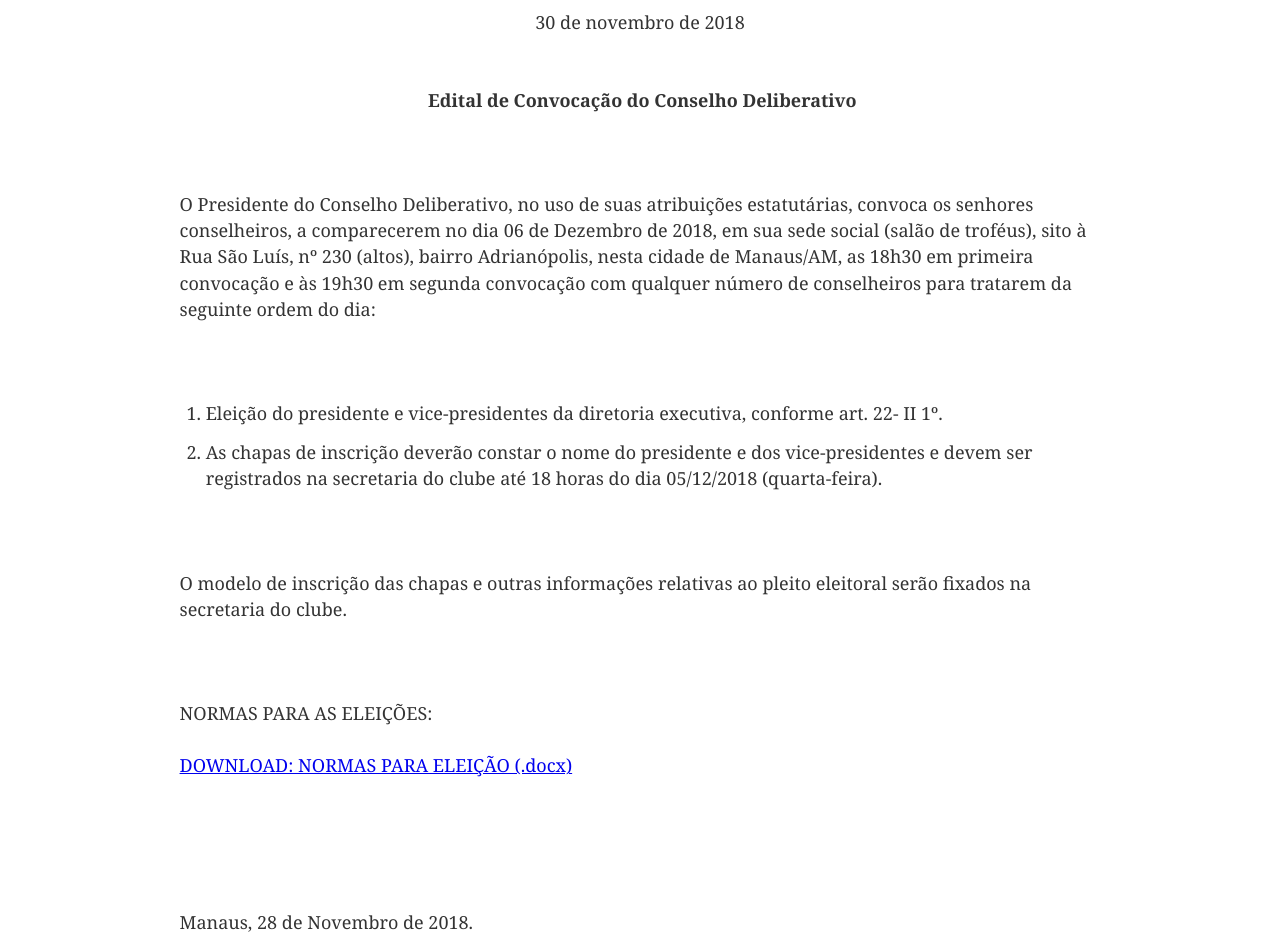
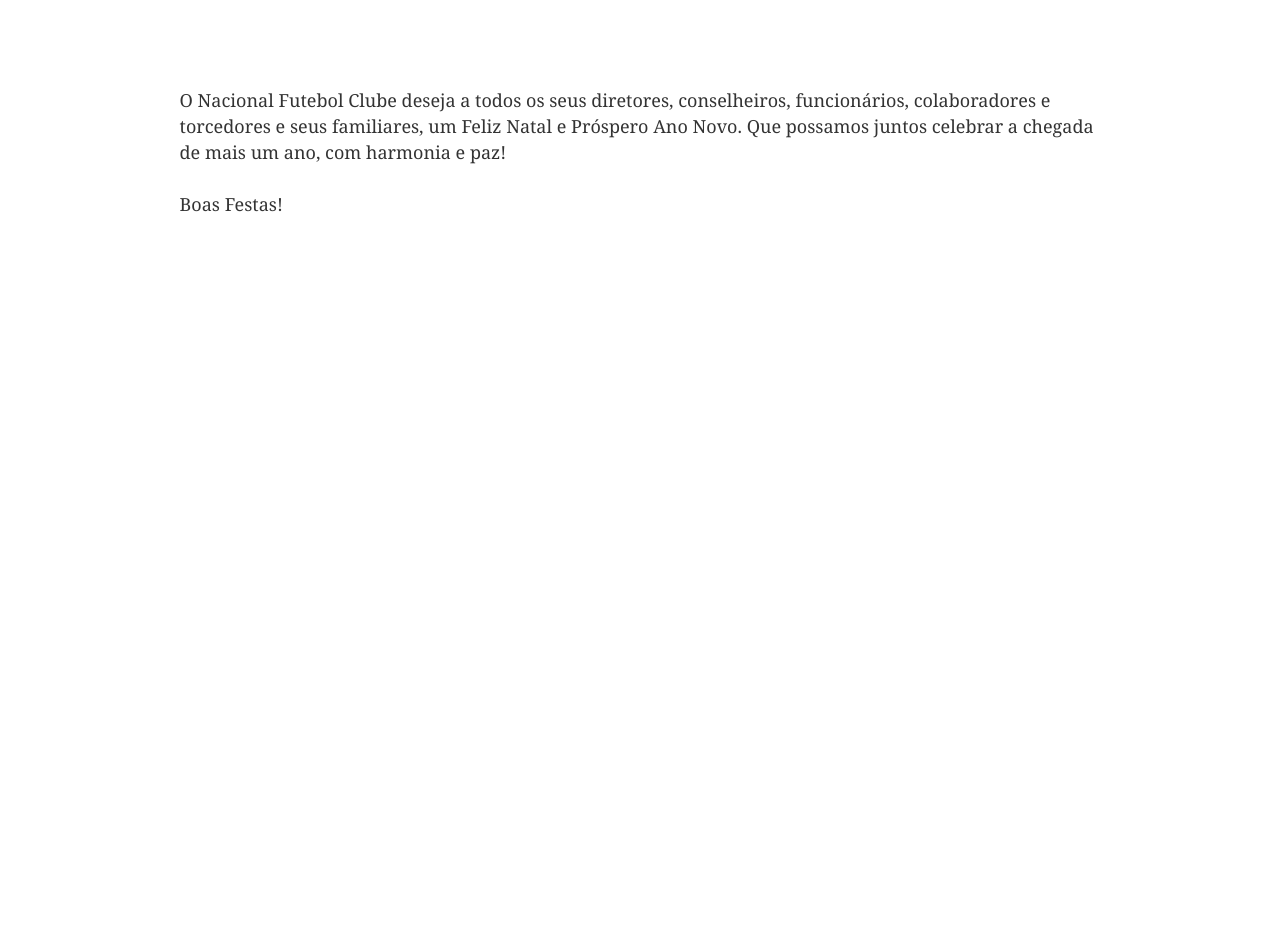
Before and after one commit to nacionalfc/website, a Gatsby site: page / in a window 1280 px wide. Shown: the part 391-1333 px from the top of the page. After the commit the page ends 800 px from the top, so only its background shows below. Built offline with nearby package versions, Linux system fonts and the light colour scheme; Gatsby itself is replaced by a stand-in of ours.

Commit message:
chore(pages): changed home page content

```diff
--- a/src/pages/index.js
+++ b/src/pages/index.js
@@ -7,45 +7,24 @@
     <article>
       <header className="entry-header">
         <h1 className="entry-title" style={{ 'text-align': 'center' }}>
-          Convocação do Conselho Deliberativo
+          FELIZ NATAL E PRÓSPERO ANO NOVO
         </h1>
         <div className="entry-meta" style={{ 'text-align': 'center' }}>
           <span className="posted-on">
-            <time className="entry-date published" datetime="2018-11-30T18:22:42+00:00">
-              30 de novembro de 2018
-            </time>
+            &nbsp;
           </span>
         </div>
       </header>
 
       <div className="entry-content">
         <p style={{'text-align':'center'}}><strong>&nbsp;</strong></p>
-        <p style={{'text-align':'center'}}><strong>&nbsp;Edital de Convocação do Conselho Deliberativo</strong></p>
-        <p style={{'text-align':'center'}}><strong>&nbsp;</strong></p>
-        <p>O Presidente do Conselho Deliberativo, no uso de suas atribuições estatutárias, convoca os senhores conselheiros,
-          a comparecerem no dia 06 de Dezembro de 2018, em sua sede social (salão de troféus), sito à Rua São Luís, nº 230 (altos),
-          bairro Adrianópolis, nesta cidade de Manaus/AM, as 18h30 em primeira convocação e às 19h30 em segunda convocação com
-      qualquer número de conselheiros para tratarem da seguinte ordem do dia:</p>
-        <p>&nbsp;</p>
-        <ol>
-          <li>Eleição do presidente e vice-presidentes da diretoria executiva, conforme art. 22- II 1º.</li>
-          <li>As chapas de inscrição deverão constar o nome do presidente e dos vice-presidentes e devem ser registrados na secretaria
-        do clube até 18 horas do dia 05/12/2018 (quarta-feira).</li>
-        </ol>
-        <p>&nbsp;</p>
-        <p>O modelo de inscrição das chapas e outras informações relativas ao pleito eleitoral serão fixados na secretaria do
-      clube.</p>
-        <p>&nbsp;</p>
-        <p>NORMAS PARA AS ELEIÇÕES:</p>
-        <p><a href="https://nacionalfc1913.files.wordpress.com/2018/11/normas-para-eleic3a7c3a3o.docx">DOWNLOAD: NORMAS PARA ELEIÇÃO (.docx)</a></p>
-        <p>&nbsp;</p>
-        <p>&nbsp;</p>
-        <p>Manaus, 28 de Novembro de 2018.</p>
-        <p>&nbsp;</p>
-        <p><strong>Sidney Guilherme</strong></p>
-        <p>Presidente do Conselho Deliberativo</p>
-        <p>&nbsp;</p>
-        <p>&nbsp;</p>
+        <p>
+          O Nacional Futebol Clube deseja a todos os seus diretores,
+          conselheiros, funcionários, colaboradores e torcedores e seus
+          familiares, um Feliz Natal e Próspero Ano Novo. Que possamos
+          juntos celebrar a chegada de mais um ano, com harmonia e paz!
+        </p>
+        <p>Boas Festas!</p>
       </div>
     </article>
   </Layout>
```
